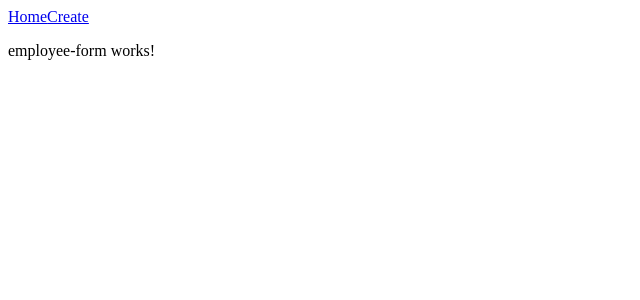
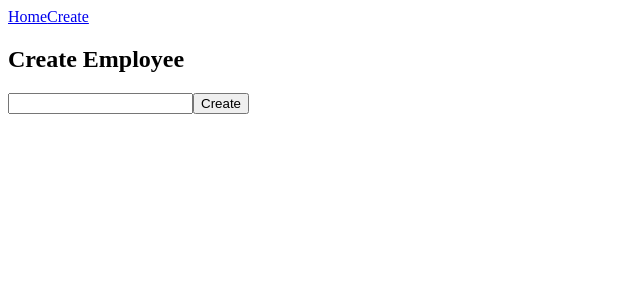
Before and after one commit to RamyaaU/FullStack-Angular-API, an Angular app in the folder FullStack-EmployeeManagementSystem/employee-management-app/: page /create in a window 1280 px wide. Shown: the top 300 px of the page, without its empty margins (0-640 px from the left). Built offline with nearby package versions, Linux system fonts and the light colour scheme.

Commit message:
creating teh employee form and data binding

```diff
--- a/FullStack-EmployeeManagementSystem/employee-management-app/src/app/employee-form/employee-form.component.html
+++ b/FullStack-EmployeeManagementSystem/employee-management-app/src/app/employee-form/employee-form.component.html
@@ -1 +1,10 @@
-<p>employee-form works!</p>
+<h2>Create Employee</h2>
+
+
+<!-- creates a form -->
+<form (ngSubmit)="onSubmit()">
+    <!-- (ngSubmit)="onSubmit()" -- means when the form is submitted it calls the onsubmit function -->
+    <input type="text" name="firstName" [(ngModel)]="employee.firstName" />
+    <!-- [(ngModel)]="employee.firstName - whatever you input in the field it will update -->
+    <button type="submit">Create</button>
+</form>
```
